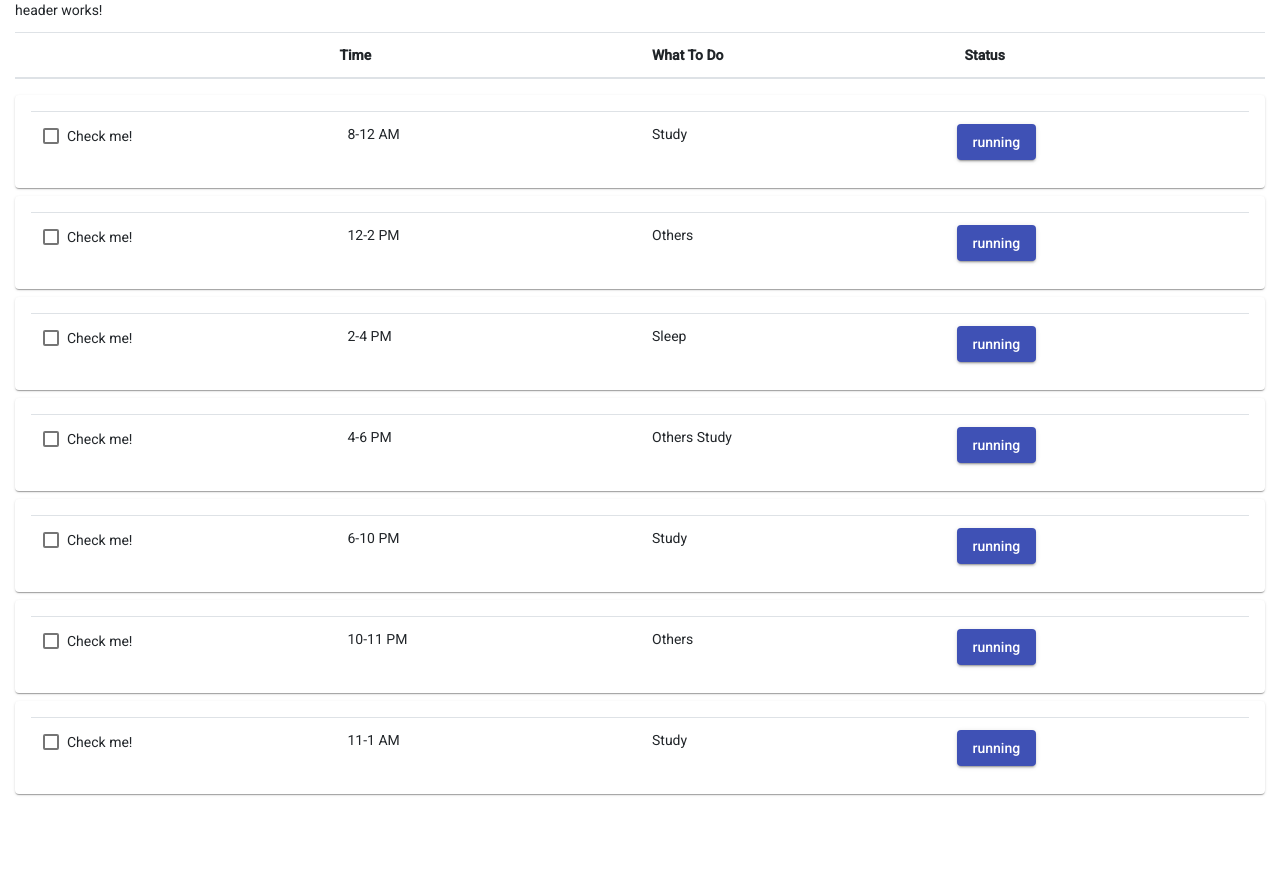
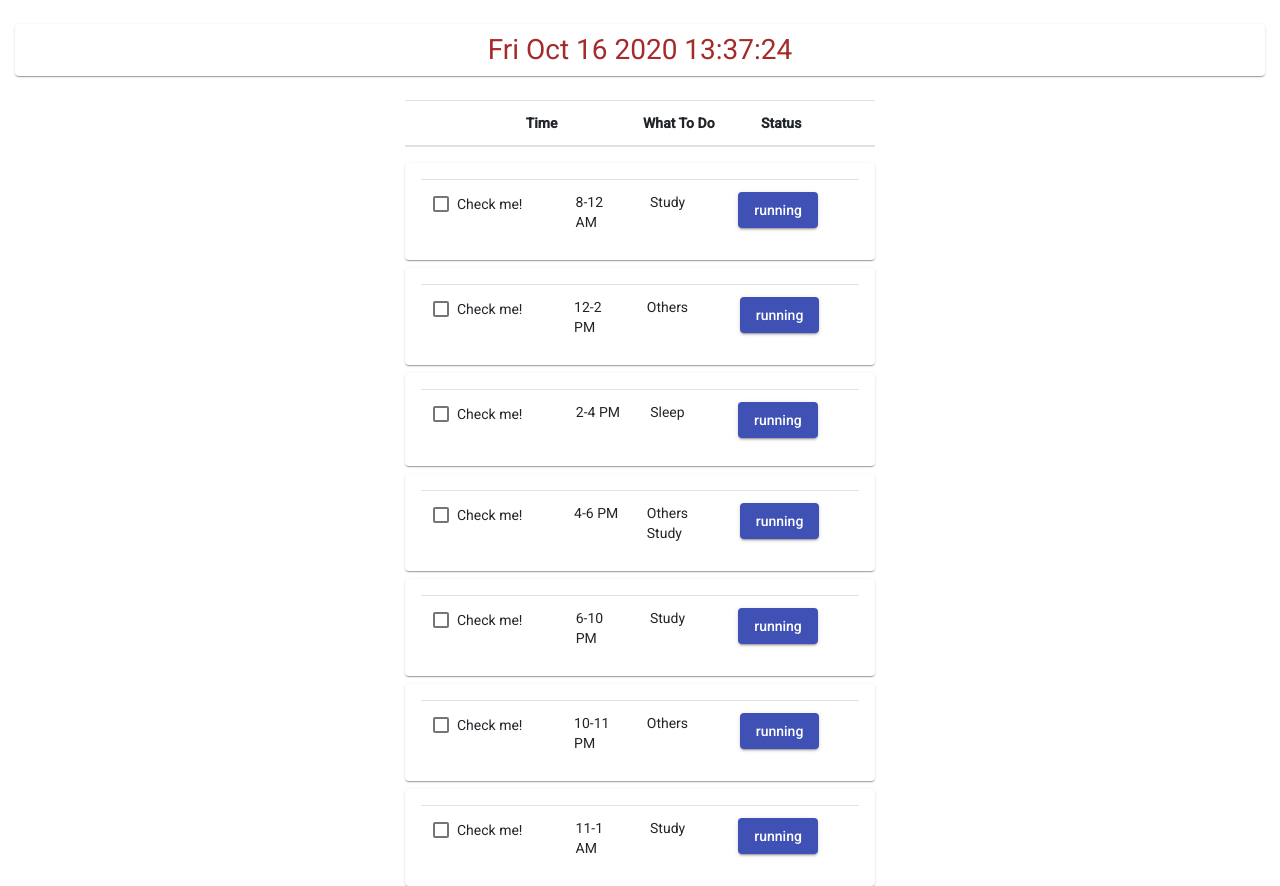
Before and after one commit to abdullahalsuad/myday, an Angular app: page / in a window 1280 px wide. Before the commit the page ends 800 px from the top, so only its background shows below. Built offline with nearby package versions, Linux system fonts and the light colour scheme.

Commit message:
date add

```diff
--- a/src/app/components/header/header.component.html
+++ b/src/app/components/header/header.component.html
@@ -1 +1,6 @@
-<p>header works!</p>
+<mat-card style="color: brown; " class="d-flex justify-content-center my-4">
+
+    <span style="font-size: 2em;">
+        {{date}}
+    </span>
+</mat-card>
--- a/src/app/components/header/header.component.ts
+++ b/src/app/components/header/header.component.ts
@@ -1,4 +1,5 @@
 import { Component, OnInit } from '@angular/core';
+import { HomeServiceService } from 'src/app/service/home-service.service';
 
 @Component({
   selector: 'app-header',
@@ -6,10 +7,17 @@ import { Component, OnInit } from '@angular/core';
   styleUrls: ['./header.component.css']
 })
 export class HeaderComponent implements OnInit {
+  date:String;
 
-  constructor() { }
+  constructor(private homeServics:HomeServiceService) { }
 
   ngOnInit(): void {
+    setInterval(()=>{
+      this.date = this.homeServics.getDate().toString()
+      //this.updateDate.split("T",2)[0]
+      this.date = this.date.split("G",2)[0]
+    },1000)
+
   }
 
 }
--- a/src/app/components/main-page/main-page.component.css
+++ b/src/app/components/main-page/main-page.component.css
@@ -1,3 +1,6 @@
 td,th{
     width: 10%;
 }
+.main{
+    max-width: 40%;
+}
--- a/src/app/components/main-page/main-page.component.html
+++ b/src/app/components/main-page/main-page.component.html
@@ -1,3 +1,5 @@
+<div class="container-fluid main">
+
 <table class="table">
     <thead>
         <tr>
@@ -41,3 +43,4 @@
 
     </mat-card>
 </div>
+</div>
--- a/src/app/components/main-page/main-page.component.ts
+++ b/src/app/components/main-page/main-page.component.ts
@@ -1,5 +1,6 @@
 import { Component, OnInit } from '@angular/core';
 import {TimeTable} from 'src/app/models/time-table'
+import {HomeServiceService} from 'src/app/service/home-service.service'
 
 @Component({
   selector: 'app-main-page',
@@ -9,10 +10,10 @@ import {TimeTable} from 'src/app/models/time-table'
 export class MainPageComponent implements OnInit {
   timeTable = TimeTable;
   hour: any;
-  second:any;
 
 
-  constructor() { }
+
+  constructor(private homeServics:HomeServiceService) { }
 
   ngOnInit(): void {
 
@@ -27,6 +28,7 @@ export class MainPageComponent implements OnInit {
 
   private updateDate(date){
     this.hour = date.getHours();
+    this.homeServics.setDate(date)
     this.OverTime(this.hour)
   }
 
@@ -34,7 +36,7 @@ export class MainPageComponent implements OnInit {
     let data = this.timeTable.find(element => element.value == item.value)
     if(event.checked){
       data.checked = true
-      console.log(data)
+      //console.log(data)
     }else{
       data.checked = false
     }
--- a/src/app/service/home-service.service.ts
+++ b/src/app/service/home-service.service.ts
@@ -5,5 +5,18 @@ import { Injectable } from '@angular/core';
 })
 export class HomeServiceService {
 
+  date: any= new Date();
+
+
   constructor() { }
+
+  setDate(d){
+    this.date = d
+
+  }
+  getDate(){
+
+    return this.date;
+  }
+
 }
```
Also changed, not shown: 1 other file (tests, documents, lock files or other folders).
